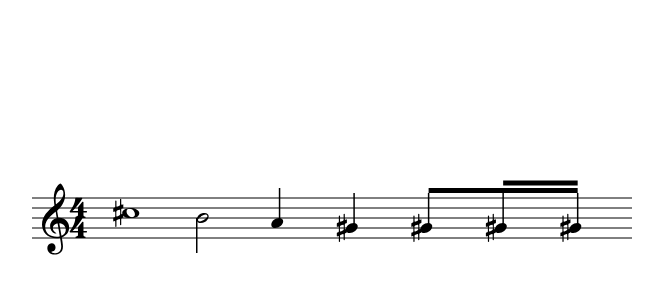
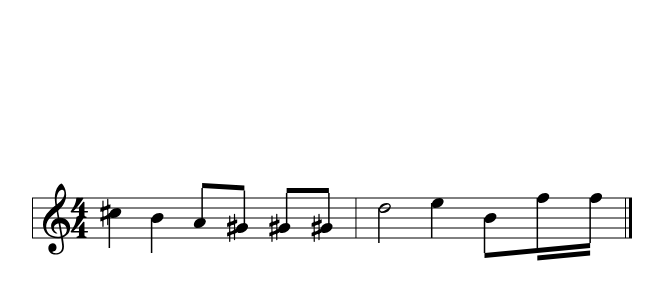
Before and after one commit to KarelVDW/mushee, a Next.js app in the folder apps/web/: page /sheet in a window 1280 px wide. Shown: the part 162-462 px from the top of the page, without its empty margins (308-971 px from the left). Built offline with nearby package versions, Linux system fonts and the light colour scheme.

Commit message:
feat: implement measures

```diff
--- a/apps/web/src/app/sheet/page.tsx
+++ b/apps/web/src/app/sheet/page.tsx
@@ -1,23 +1,36 @@
 import { Score, type ScoreInput } from '@/components/notation';
 
 const scoreData: ScoreInput = {
-  staves: [
+  measures: [
     {
       clef: 'treble',
       timeSignature: '4/4',
       voices: [
         {
           notes: [
-            { keys: ['C#/5'], duration: 'w' },
-            { keys: ['B/4'], duration: 'h' },
-            { keys: ['A/4'], duration: 'q' },
-            { keys: ['G#/4'], duration: 'q' },
+            { keys: ['C#/5'], duration: 'q' },
+            { keys: ['B/4'], duration: 'q' },
+            { keys: ['A/4'], duration: '8' },
             { keys: ['G#/4'], duration: '8' },
-            { keys: ['G#/4'], duration: '16' },
-            { keys: ['G#/4'], duration: '16' },
+            { keys: ['G#/4'], duration: '8' },
+            { keys: ['G#/4'], duration: '8' },
           ],
         },
       ],
+    },
+    {
+      voices: [
+        {
+          notes: [
+            { keys: ['D/5'], duration: 'h' },
+            { keys: ['E/5'], duration: 'q' },
+            { keys: ['B/4'], duration: '8' },
+            { keys: ['F/5'], duration: '16' },
+            { keys: ['F/5'], duration: '16' },
+          ],
+        },
+      ],
+      endBarline: 'end',
     },
   ],
 };
--- /dev/null
+++ b/apps/web/src/components/notation/Barline.tsx
@@ -0,0 +1,34 @@
+import { BARLINE_GAP, BARLINE_THICK_WIDTH, BARLINE_THIN_WIDTH } from './constants'
+import type { LayoutBarline } from './types'
+
+interface BarlineProps {
+    layout: LayoutBarline
+}
+
+export function Barline({ layout }: BarlineProps) {
+    const { x, y, height, type } = layout
+
+    switch (type) {
+        case 'none':
+            return null
+
+        case 'single':
+            return <rect x={x} y={y} width={BARLINE_THIN_WIDTH} height={height} fill="#000" />
+
+        case 'double':
+            return (
+                <g>
+                    <rect x={x} y={y} width={BARLINE_THIN_WIDTH} height={height} fill="#000" />
+                    <rect x={x + BARLINE_THIN_WIDTH + BARLINE_GAP} y={y} width={BARLINE_THIN_WIDTH} height={height} fill="#000" />
+                </g>
+            )
+
+        case 'end':
+            return (
+                <g>
+                    <rect x={x} y={y} width={BARLINE_THIN_WIDTH} height={height} fill="#000" />
+                    <rect x={x + BARLINE_THIN_WIDTH + BARLINE_GAP} y={y} width={BARLINE_THICK_WIDTH} height={height} fill="#000" />
+                </g>
+            )
+    }
+}
--- a/apps/web/src/components/notation/Score.tsx
+++ b/apps/web/src/components/notation/Score.tsx
@@ -2,8 +2,10 @@
 
 import { useMemo } from 'react'
 
+import { Barline } from './Barline'
 import { computeLayout } from './layout'
-import { Stave } from './Stave'
+import { Measure } from './Measure'
+import { StaffLines } from './StaffLines'
 import type { ScoreInput } from './types'
 
 interface ScoreProps {
@@ -17,8 +19,14 @@ export function Score({ input, width = 600, height = 160 }: ScoreProps) {
 
     return (
         <svg width={width} height={height} viewBox={`0 0 ${layout.width} ${layout.height}`} xmlns="http://www.w3.org/2000/svg">
-            {layout.staves.map((stave, i) => (
-                <Stave key={i} layout={stave} />
+            <StaffLines lines={layout.staffLines} />
+
+            {layout.measures.map((measure, i) => (
+                <Measure key={i} layout={measure} />
+            ))}
+
+            {layout.barlines.map((barline, i) => (
+                <Barline key={i} layout={barline} />
             ))}
         </svg>
     )
--- a/apps/web/src/components/notation/constants.ts
+++ b/apps/web/src/components/notation/constants.ts
@@ -49,3 +49,12 @@ export const BEAM_LEVEL_STRIDE = BEAM_WIDTH * 1.5;
 
 /** Length of partial (orphaned) secondary beams */
 export const PARTIAL_BEAM_LENGTH = 10;
+
+/** Thin barline width in pixels */
+export const BARLINE_THIN_WIDTH = 1;
+
+/** Thick barline width in pixels (end barline) */
+export const BARLINE_THICK_WIDTH = 3;
+
+/** Gap between double/end barline strokes */
+export const BARLINE_GAP = 3;
--- a/apps/web/src/components/notation/index.ts
+++ b/apps/web/src/components/notation/index.ts
@@ -1,2 +1,2 @@
 export { Score } from './Score'
-export type { NoteInput, ScoreInput, StaveInput, VoiceInput } from './types'
+export type { MeasureInput, NoteInput, ScoreInput, VoiceInput } from './types'
--- a/apps/web/src/components/notation/layout.ts
+++ b/apps/web/src/components/notation/layout.ts
@@ -1,4 +1,7 @@
 import {
+    BARLINE_GAP,
+    BARLINE_THICK_WIDTH,
+    BARLINE_THIN_WIDTH,
     BEAM_LEVEL_STRIDE,
     BEAM_MAX_SLOPE,
     BEAM_WIDTH,
@@ -28,16 +31,18 @@ import {
     pitchToLine,
 } from './note-utils'
 import type {
+    BarlineType,
+    LayoutBarline,
     LayoutBeamSegment,
     LayoutGlyph,
     LayoutLine,
+    LayoutMeasure,
     LayoutNote,
     LayoutResult,
-    LayoutStave,
     LayoutTimeSignature,
+    MeasureInput,
     NoteInput,
     ScoreInput,
-    StaveInput,
 } from './types'
 
 /** Clef glyph placement: which staff line the glyph anchors to */
@@ -53,25 +58,128 @@ interface NoteLayout {
     beat: number
 }
 
-export function computeLayout(input: ScoreInput, width: number = 600, height: number = 160): LayoutResult {
-    const staves = input.staves.map((staveInput, idx) => computeStaveLayout(staveInput, width, idx))
-    return { width, height, staves }
+/** Width of a barline type in pixels */
+function barlineWidth(type: BarlineType): number {
+    switch (type) {
+        case 'none':
+            return 0
+        case 'single':
+            return BARLINE_THIN_WIDTH
+        case 'double':
+            return BARLINE_THIN_WIDTH + BARLINE_GAP + BARLINE_THIN_WIDTH
+        case 'end':
+            return BARLINE_THIN_WIDTH + BARLINE_GAP + BARLINE_THICK_WIDTH
+    }
 }
 
-function computeStaveLayout(input: StaveInput, totalWidth: number, _staveIndex: number): LayoutStave {
-    const staveX = 0
+export function computeLayout(input: ScoreInput, width: number = 600, height: number = 160): LayoutResult {
     const staveY = 0
-    const staveWidth = totalWidth
+    const headroom = SPACE_ABOVE_STAFF * STAVE_LINE_DISTANCE
 
-    // 1. Staff lines
+    // 1. Continuous staff lines across full width
     const staffLines: LayoutLine[] = []
     for (let i = 0; i < NUM_STAFF_LINES; i++) {
-        const y = staveY + SPACE_ABOVE_STAFF * STAVE_LINE_DISTANCE + i * STAVE_LINE_DISTANCE
-        staffLines.push({ x1: staveX, y1: y, x2: staveX + staveWidth, y2: y })
+        const y = staveY + headroom + i * STAVE_LINE_DISTANCE
+        staffLines.push({ x1: 0, y1: y, x2: width, y2: y })
     }
 
-    // 2. Clef
-    let cursorX = staveX + STAVE_LEFT_PADDING
+    const staffTopY = staveY + headroom
+    const staffHeight = (NUM_STAFF_LINES - 1) * STAVE_LINE_DISTANCE
+
+    // 2. Compute overhead width for each measure (clef + time sig + padding)
+    const measureOverheads: number[] = []
+    const measureBeats: number[] = []
+
+    for (const measure of input.measures) {
+        let overhead = STAVE_LEFT_PADDING
+
+        if (measure.clef) {
+            const config = CLEF_CONFIG[measure.clef]
+            if (config) {
+                overhead += getGlyphWidth(config.glyphName) + CLEF_TIME_SIG_PADDING
+            }
+        }
+
+        if (measure.timeSignature) {
+            const [topStr, bottomStr] = measure.timeSignature.split('/')
+            const topWidth = topStr.split('').reduce((sum, d) => sum + getGlyphWidth(`timeSig${d}`), 0)
+            const bottomWidth = bottomStr.split('').reduce((sum, d) => sum + getGlyphWidth(`timeSig${d}`), 0)
+            overhead += Math.max(topWidth, bottomWidth) + TIME_SIG_NOTE_PADDING
+        }
+
+        overhead += STAVE_RIGHT_PADDING
+        measureOverheads.push(overhead)
+
+        // Total beats in this measure
+        let maxBeats = 0
+        for (const voice of measure.voices) {
+            let beats = 0
+            for (const note of voice.notes) {
+                beats += durationToBeats(note.duration)
+            }
+            maxBeats = Math.max(maxBeats, beats)
+        }
+        measureBeats.push(Math.max(maxBeats, 1))
+    }
+
+    // 3. Compute barline widths
+    const barlineTypes: BarlineType[] = input.measures.map((m) => m.endBarline ?? 'single')
+    // Opening barline (thin) + closing barlines between/after measures
+    const openingBarlineW = BARLINE_THIN_WIDTH
+    const barlineWidths = barlineTypes.map(barlineWidth)
+
+    // 4. Distribute remaining width proportionally by beats
+    const totalOverhead = measureOverheads.reduce((a, b) => a + b, 0)
+    const totalBarlineWidth = openingBarlineW + barlineWidths.reduce((a, b) => a + b, 0)
+    const totalBeats = measureBeats.reduce((a, b) => a + b, 0)
+    const availableNoteWidth = Math.max(0, width - totalOverhead - totalBarlineWidth)
+
+    // 5. Layout each measure
+    let cursorX = 0
+    const measures: LayoutMeasure[] = []
+    const barlines: LayoutBarline[] = []
+
+    // Opening barline
+    barlines.push({
+        x: cursorX,
+        y: staffTopY,
+        height: staffHeight,
+        type: 'single',
+    })
+    cursorX += openingBarlineW
+
+    for (let mi = 0; mi < input.measures.length; mi++) {
+        const measureInput = input.measures[mi]
+        const noteWidth = (measureBeats[mi] / totalBeats) * availableNoteWidth
+        const measureWidth = measureOverheads[mi] + noteWidth
+        const measureX = cursorX
+
+        const measureLayout = computeMeasureLayout(measureInput, measureX, measureWidth, staveY)
+        measures.push(measureLayout)
+
+        cursorX += measureWidth
+
+        // End barline
+        barlines.push({
+            x: cursorX,
+            y: staffTopY,
+            height: staffHeight,
+            type: barlineTypes[mi],
+        })
+        cursorX += barlineWidths[mi]
+    }
+
+    return { width, height, staffLines, measures, barlines }
+}
+
+function computeMeasureLayout(
+    input: MeasureInput,
+    measureX: number,
+    measureWidth: number,
+    staveY: number,
+): LayoutMeasure {
+    // 1. Clef
+    let cursorX = measureX + STAVE_LEFT_PADDING
     let clef: LayoutGlyph | undefined
     if (input.clef) {
         const config = CLEF_CONFIG[input.clef]
@@ -81,7 +189,7 @@ function computeStaveLayout(input: StaveInput, totalWidth: number, _staveIndex:
         }
     }
 
-    // 3. Time signature
+    // 2. Time signature
     let timeSignature: LayoutTimeSignature | undefined
     if (input.timeSignature) {
         const [topStr, bottomStr] = input.timeSignature.split('/')
@@ -107,9 +215,9 @@ function computeStaveLayout(input: StaveInput, totalWidth: number, _staveIndex:
         cursorX += Math.max(topWidth, bottomWidth) + TIME_SIG_NOTE_PADDING
     }
 
-    // 4. Beat → x mapping
+    // 3. Beat → x mapping within this measure
     const notesStartX = cursorX
-    const notesEndX = staveX + staveWidth - STAVE_RIGHT_PADDING
+    const notesEndX = measureX + measureWidth - STAVE_RIGHT_PADDING
     const availableWidth = notesEndX - notesStartX
 
     const beatPositions = new Set<number>()
@@ -128,7 +236,7 @@ function computeStaveLayout(input: StaveInput, totalWidth: number, _staveIndex:
         beatToX.set(sortedBeats[i], x)
     }
 
-    // 5. Layout notes (first pass — default stems, flags)
+    // 4. Layout notes (first pass — default stems, flags)
     const noteheadWidth = getGlyphWidth('noteheadBlack')
     const allNoteLayouts: NoteLayout[] = []
 
@@ -192,10 +300,10 @@ function computeStaveLayout(input: StaveInput, totalWidth: number, _staveIndex:
         }
     }
 
-    // 6. Auto-beam: group consecutive beamable notes within each beat
+    // 5. Auto-beam: group consecutive beamable notes within each beat
     const beamGroups = computeBeamGroups(allNoteLayouts)
 
-    // 7. For each beam group: compute slope, adjust stems, generate segments, suppress flags
+    // 6. For each beam group: compute slope, adjust stems, generate segments, suppress flags
     const beams: LayoutBeamSegment[][] = []
     for (const group of beamGroups) {
         const segments = layoutBeamGroup(group)
@@ -203,10 +311,8 @@ function computeStaveLayout(input: StaveInput, totalWidth: number, _staveIndex:
     }
 
     return {
-        x: staveX,
-        y: staveY,
-        width: staveWidth,
-        staffLines,
+        x: measureX,
+        width: measureWidth,
         clef,
         timeSignature,
         notes: allNoteLayouts.map((nl) => nl.note),
```
Also changed, not shown: apps/web/src/components/notation/Measure.tsx (renamed from apps/web/src/components/notation/Stave.tsx, +4 -7 lines), apps/web/src/components/notation/types.ts (+14 -5 lines).
